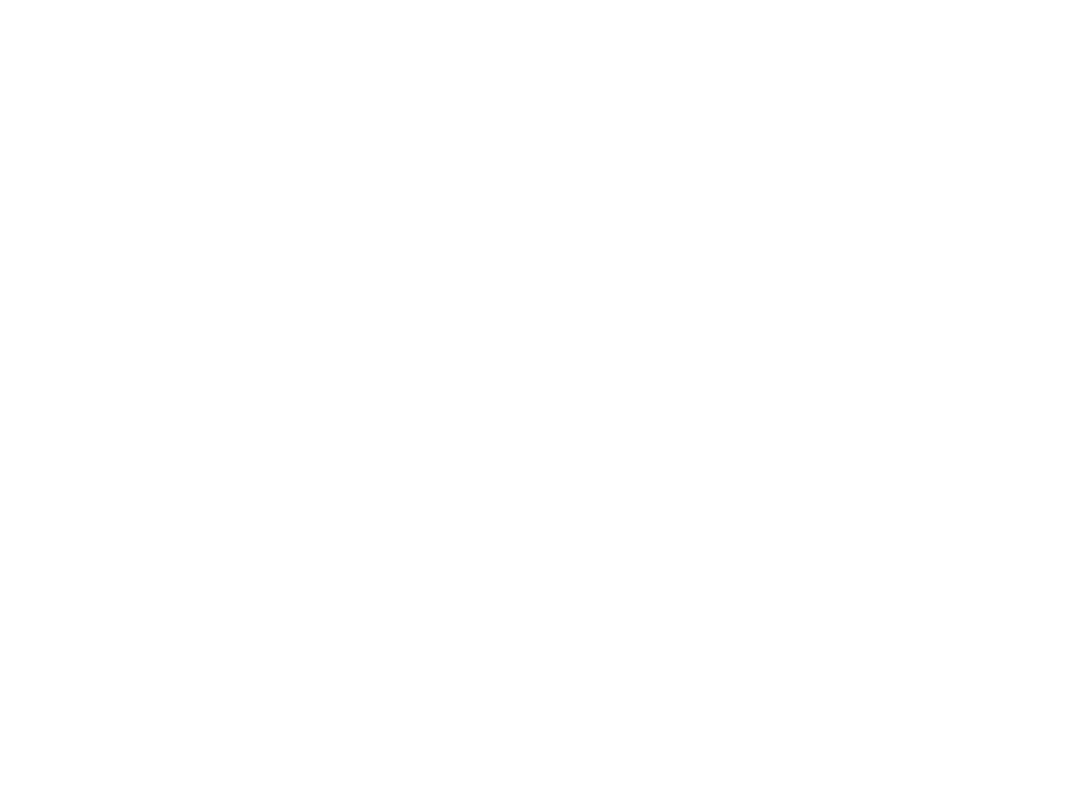
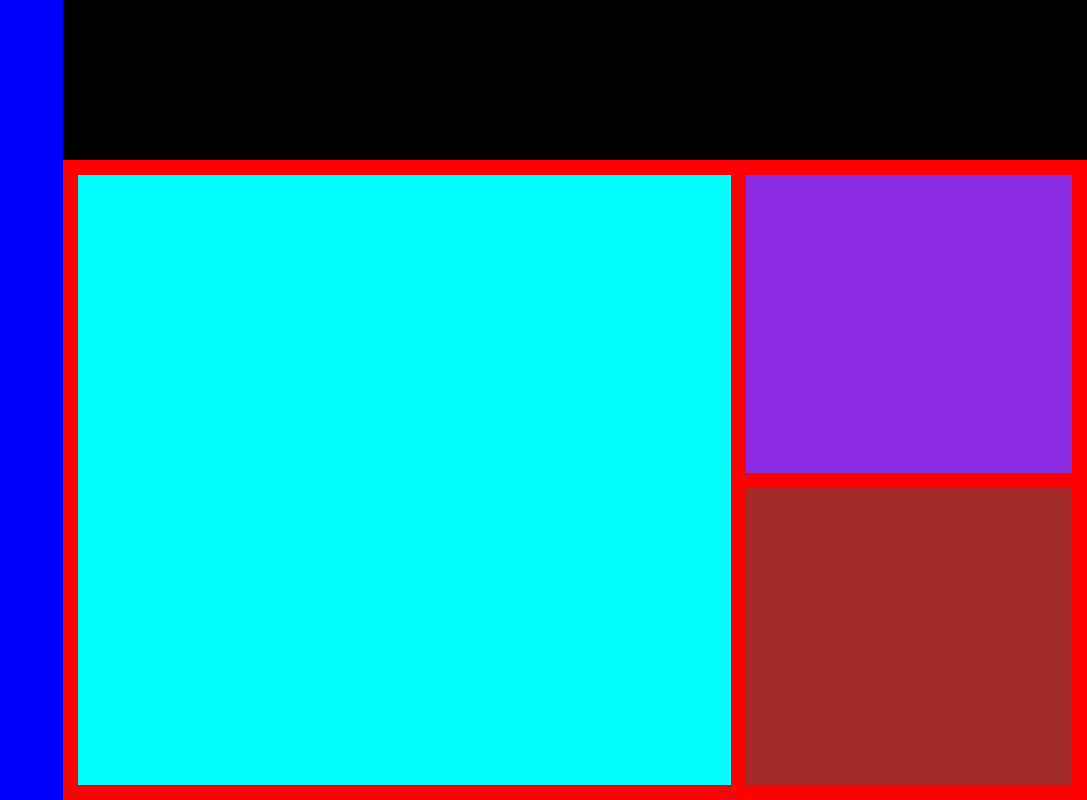
Before and after one commit to juliangcorrea/odin-admin-dashboard, a plain HTML site: page index.html in a window 1280 px wide. Shown: the whole page, without its empty margins (193-1280 px from the left). Drawn offline with Linux system fonts and the light colour scheme.

Commit message:
Create basic template of html model using grid

```diff
--- a/index.html
+++ b/index.html
@@ -3,9 +3,18 @@
 <head>
     <meta charset="UTF-8">
     <meta name="viewport" content="width=device-width, initial-scale=1.0">
+    <link rel="stylesheet" href="style.css">
     <title>Document</title>
 </head>
 <body>
-
+    <div class="container">
+        <header class="header"></header>
+        <aside class="sidebar"></aside>
+        <main class="main">
+            <div class="projects"></div>
+            <div class="announcements"></div>
+            <div class="trending"></div>
+        </main>
+    </div>
 </body>
 </html>
--- a/style.css
+++ b/style.css
@@ -10,3 +10,52 @@ body {
     margin: 0;
     padding: 0;
 }
+
+.container{
+    height: 100vh;
+    width: 100vw;
+    display: grid;
+    grid-template-areas:
+        "sidebar header"
+        "sidebar main";
+    grid-template-columns: 1fr 4fr;
+    grid-template-rows: 1fr 4fr;
+}
+
+.header{
+    background-color: black;
+    grid-area: header;
+}
+
+.main{
+    background-color: red;
+    grid-area: main;
+    display: grid;
+    grid-template-areas:
+    "projects announcements"
+    "projects trending";
+    grid-template-columns: 2fr 1fr;
+    grid-template-rows: repeat(1fr);
+    padding: 15px;
+    gap: 15px;
+}
+
+.sidebar{
+    background-color: blue;
+    grid-area: sidebar;
+}
+
+.projects{
+    background-color: aqua;
+    grid-area: projects;
+}
+
+.announcements{
+    background-color: blueviolet;
+    grid-area: announcements;
+}
+
+.trending{
+    background-color: brown;
+    grid-area: trending;
+}
```
